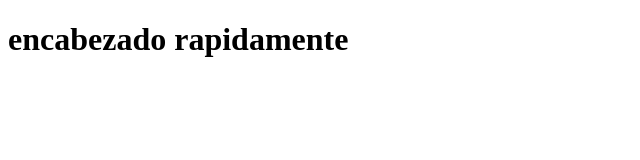
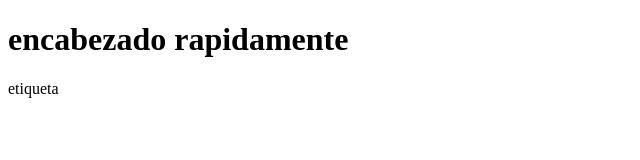
Before and after one commit to pamedg/new-repo, a plain HTML site: page index.html in a window 1280 px wide. Shown: the full height of the page, 0-640 px from the left. Drawn offline with Linux system fonts and the light colour scheme.

Commit message:
Add p tag

```diff
--- a/index.html
+++ b/index.html
@@ -6,5 +6,6 @@
   </head>
   <body>
     <h1>encabezado rapidamente</h1>
+    <p>etiqueta</p>
   </body>
 </html>
```
